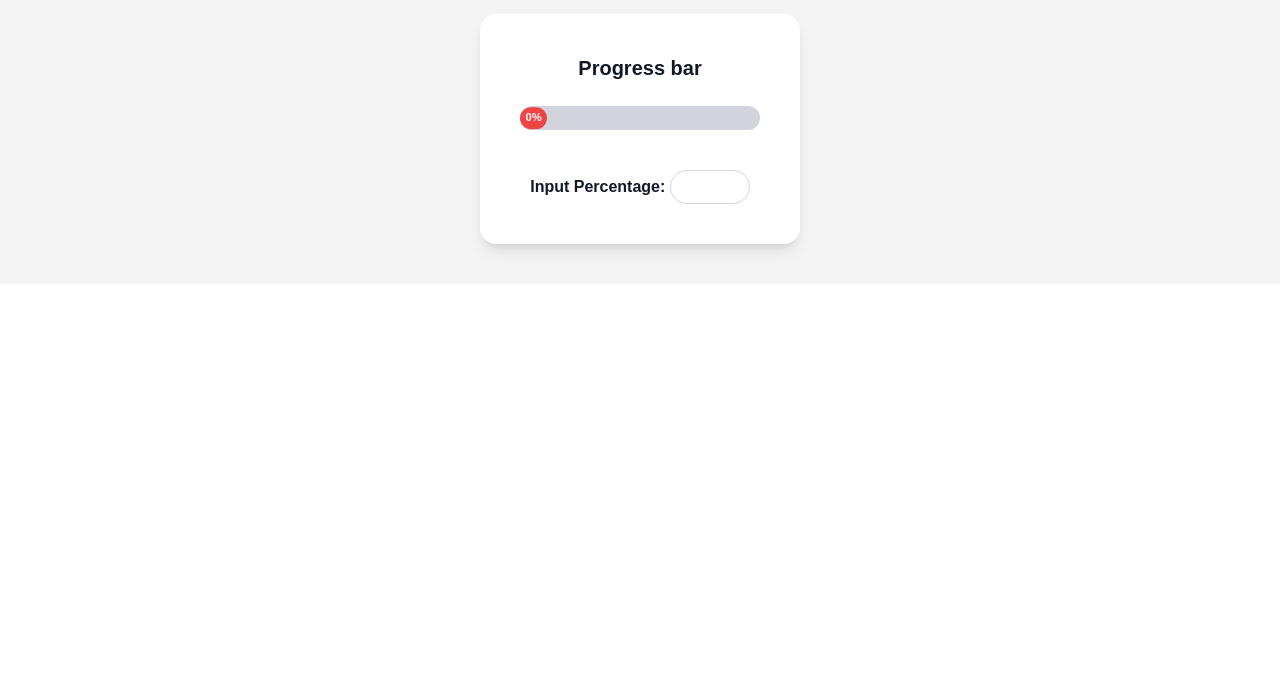
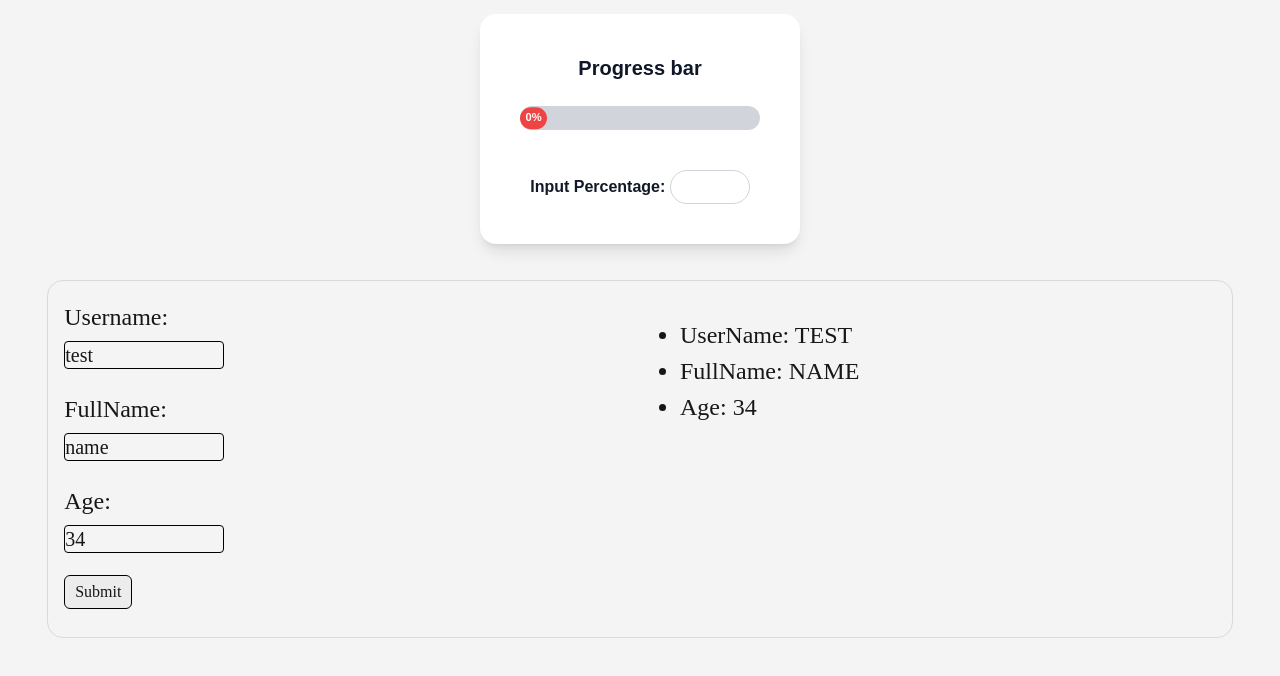
Before and after one commit to tomasc0419/hackathon, a Next.js app in the folder hack/: page / in a window 1280 px wide. Shown: the part 1178-1854 px from the top of the page. Before the commit the page ends 1462 px from the top, so only its background shows below. Built offline with nearby package versions, Linux system fonts and the light colour scheme.

Commit message:
formsCheck

```diff
--- /dev/null
+++ b/hack/app/components/FormsCheck.tsx
@@ -0,0 +1,230 @@
+'use client';
+
+import { useState } from 'react';
+
+type FormData = {
+  username: string;
+  fullName: string;
+  age: string;
+};
+
+type FormErrors = {
+  username?: string;
+  fullName?: string;
+  age?: string;
+};
+
+type SubmittedData = {
+  username: string;
+  fullName: string;
+  age: string;
+} | null;
+
+export default function FormsCheck() {
+  const [formData, setFormData] = useState<FormData>({
+    username: 'test',
+    fullName: 'name',
+    age: '34',
+  });
+
+  const [errors, setErrors] = useState<FormErrors>({});
+
+  const [submittedData, setSubmittedData] = useState<SubmittedData>({
+    username: 'TEST',
+    fullName: 'NAME',
+    age: '34',
+  });
+
+  const validate = (): FormErrors => {
+    const newErrors: FormErrors = {};
+
+    if (!formData.username.trim()) {
+      newErrors.username = 'el nombre de usuario es requerido';
+    } else if (formData.username.trim().length < 4) {
+      newErrors.username = 'el nombre de usuario debe tener al menos 4 caracteres';
+    }
+
+    if (!formData.fullName.trim()) {
+      newErrors.fullName = 'el nombre completo es requerido';
+    } else if (!/^[A-Za-z\s]+$/.test(formData.fullName)) {
+      newErrors.fullName = 'el nombre completo debe contener solo letras';
+    }
+
+    if (!formData.age.trim()) {
+      newErrors.age = 'la edad es requerida';
+    } else if (!/^\d+$/.test(formData.age)) {
+      newErrors.age = 'la edad debe ser un número';
+    } else if (Number(formData.age) <= 0) {
+      newErrors.age = 'la edad debe ser un número mayor que 0';
+    }
+
+    return newErrors;
+  };
+
+  const handleChange = (e: React.ChangeEvent<HTMLInputElement>) => {
+    const { name, value } = e.target;
+
+    setFormData((prev) => ({
+      ...prev,
+      [name]: value,
+    }));
+  };
+
+  const handleSubmit = (e: React.FormEvent<HTMLFormElement>) => {
+    e.preventDefault();
+
+    const validationErrors = validate();
+    setErrors(validationErrors);
+
+    if (Object.keys(validationErrors).length > 0) {
+      setSubmittedData(null);
+      return;
+    }
+
+    setSubmittedData({
+      username: formData.username.toUpperCase(),
+      fullName: formData.fullName.toUpperCase(),
+      age: formData.age,
+    });
+  };
+
+  return (
+    <div
+      style={{
+        margin: '12px auto',
+        width: '95%',
+        border: '1px solid #d9d9d9',
+        borderRadius: '16px',
+        padding: '18px 16px 28px 16px',
+        fontFamily: 'serif',
+        minHeight: '220px',
+      }}
+    >
+      <div
+        style={{
+          display: 'grid',
+          gridTemplateColumns: '1fr 1fr',
+          alignItems: 'start',
+        }}
+      >
+        <form onSubmit={handleSubmit}>
+          <div style={{ marginBottom: '22px' }}>
+            <label
+              htmlFor="username"
+              style={{ display: 'block', fontSize: '24px', marginBottom: '6px' }}
+            >
+              Username:
+            </label>
+            <input
+              id="username"
+              name="username"
+              type="text"
+              value={formData.username}
+              onChange={handleChange}
+              style={{
+                width: '160px',
+                height: '28px',
+                fontSize: '20px',
+                border: '1px solid #000000',
+                borderRadius: '4px',
+              }}
+            />
+            {errors.username && (
+              <div style={{ color: 'red', fontSize: '14px', marginTop: '4px' }}>
+                {errors.username}
+              </div>
+            )}
+          </div>
+
+          <div style={{ marginBottom: '22px' }}>
+            <label
+              htmlFor="fullName"
+              style={{ display: 'block', fontSize: '24px', marginBottom: '6px' }}
+            >
+              FullName:
+            </label>
+            <input
+              id="fullName"
+              name="fullName"
+              type="text"
+              value={formData.fullName}
+              onChange={handleChange}
+              style={{
+                width: '160px',
+                height: '28px',
+                fontSize: '20px',
+                border: '1px solid #000000',
+                borderRadius: '4px',
+              }}
+            />
+            {errors.fullName && (
+              <div style={{ color: 'red', fontSize: '14px', marginTop: '4px' }}>
+                {errors.fullName}
+              </div>
+            )}
+          </div>
+
+          <div style={{ marginBottom: '22px' }}>
+            <label
+              htmlFor="age"
+              style={{ display: 'block', fontSize: '24px', marginBottom: '6px' }}
+            >
+              Age:
+            </label>
+            <input
+              id="age"
+              name="age"
+              type="text"
+              value={formData.age}
+              onChange={handleChange}
+              style={{
+                width: '160px',
+                height: '28px',
+                fontSize: '20px',
+                border: '1px solid #000000',
+                borderRadius: '4px',
+              }}
+            />
+            {errors.age && (
+              <div style={{ color: 'red', fontSize: '14px', marginTop: '4px' }}>
+                {errors.age}
+              </div>
+            )}
+          </div>
+
+          <button
+            type="submit"
+            style={{
+
+              padding: '4px 10px',
+              borderRadius: '6px',
+              borderColor: '#000000',
+              backgroundColor: '#ececec',
+              border: '1px solid #000000',
+            }}
+          >
+            Submit
+          </button>
+        </form>
+
+        <div style={{ paddingTop: '18px', fontSize: '24px' }}>
+          {submittedData ? (
+            <ul
+                style={{
+                    margin: 0,
+                    paddingLeft: '40px',
+                    listStyleType: 'disc',
+                }}
+                >
+              <li>UserName: {submittedData.username}</li>
+              <li>FullName: {submittedData.fullName}</li>
+              <li>Age: {submittedData.age}</li>
+            </ul>
+          ) : (
+            <p style={{ fontSize: '20px' }}>Sin informacion valida</p>
+          )}
+        </div>
+      </div>
+    </div>
+  );
+}
--- a/hack/app/page.tsx
+++ b/hack/app/page.tsx
@@ -2,6 +2,7 @@ import Timer from "./components/Timer";
 import PasswordGen from "./components/PasswordGen";
 import ProgressBar from "./components/ProgressBar";
 import Navbar from "./components/navbar";
+import FormsCheck from "./components/FormsCheck";
 
 export default function Home() {
   return (
@@ -11,6 +12,7 @@ export default function Home() {
         <Timer />
         <PasswordGen />
         <ProgressBar />
+        <FormsCheck />
       </main>
     </div>
   );
```
